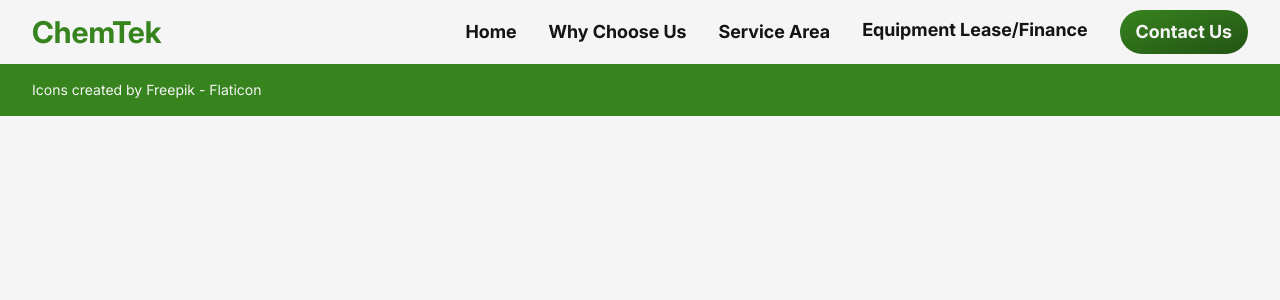
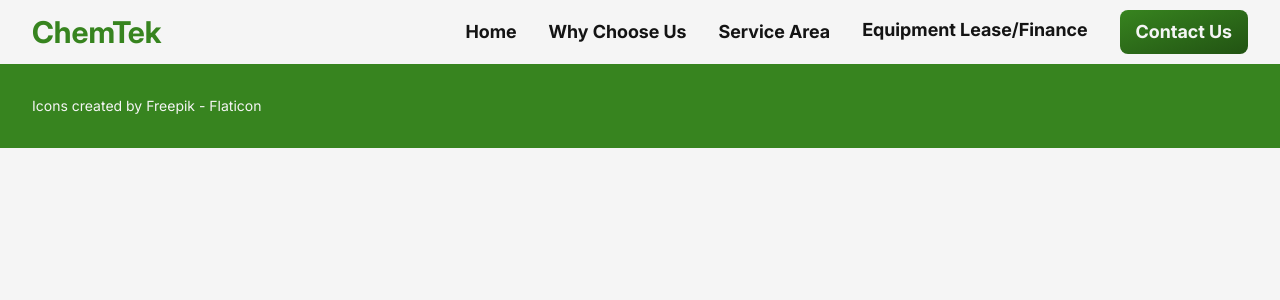
Before and after one commit to AndrewGlennAquino/chemtek-website, a React (Vite) app: page / in a window 1280 px wide. Shown: the top 300 px of the page. Built offline with nearby package versions, Linux system fonts and the light colour scheme.

Commit message:
Add base h1 style; Adjust component style

```diff
--- a/src/index.css
+++ b/src/index.css
@@ -19,17 +19,20 @@ body {
 }
 
 @layer base {
+  h1 {
+    @apply text-2xl font-bold;
+  }
 }
 
 @layer components {
   /* Default margin and padding for containers */
   .mp-default {
-    @apply mx-auto p-4 lg:px-8;
+    @apply mx-auto p-4 py-8 lg:px-8;
   }
 
   /* Style for hamburger menu bars */
   .hamburger-menu-bar {
-    @apply bg-night w-8 h-1 rounded-full;
+    @apply bg-night w-8 h-1 rounded-lg;
   }
 
   /* Style for dropdown menu links */
@@ -39,7 +42,7 @@ body {
 
   /* Style for button primary style */
   .primary-button {
-    @apply bg-gradient-to-br from-chemtek to-[#225313] text-smoke rounded-full px-4 py-2 flex justify-center items-center;
+    @apply bg-gradient-to-br from-chemtek to-[#225313] text-smoke rounded-lg px-4 py-2 flex justify-center items-center;
   }
 
   /* Style for link underline */
@@ -52,11 +55,6 @@ body {
     box-shadow: 0 0 8px #e0e0e0;
   }
 
-  /* Style for headers for main content */
-  .content-header {
-    @apply text-3xl font-bold;
-  }
-
   /* Style for testimonial quotation marks */
   .testimonial-quote {
     @apply text-chemtek text-9xl font-bold opacity-25 w-fit h-16;
```
